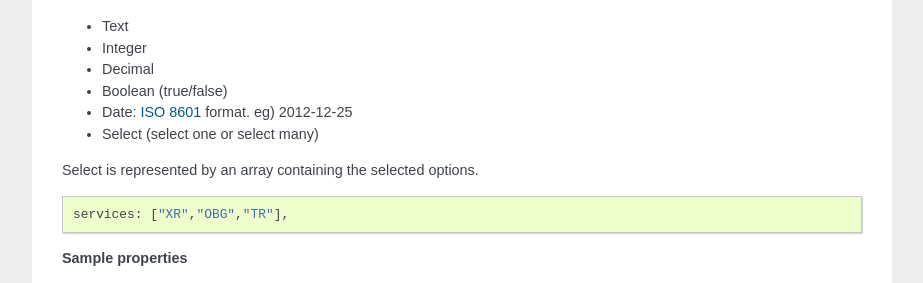
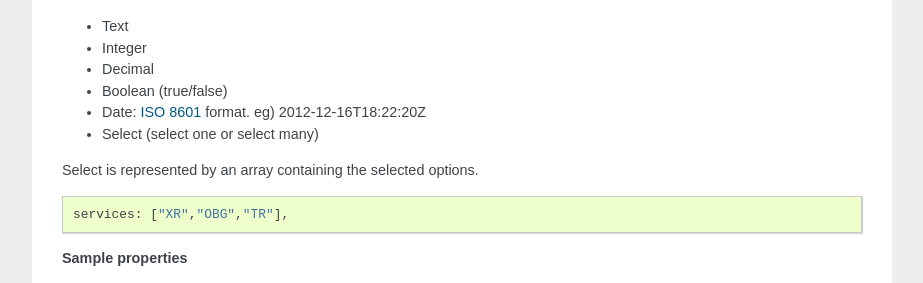
Before and after one commit to facilityregistry/fred-api, a Sphinx documentation site: the page built from docs/api_specifications.rst, in a window 1280 px wide and 900 px high, scrolled down 1872 px. Shown: the part 156-439 px from the top of the window, without its empty margins (198-1121 px from the left). Built offline with Sphinx 7.4.7, drawn with Linux system fonts in a browser that asks for light colours.

Commit message:
fixed date

```diff
--- a/docs/api_specifications.rst
+++ b/docs/api_specifications.rst
@@ -114,7 +114,7 @@ The property types that are supported are:
 - Integer
 - Decimal
 - Boolean (true/false)
-- Date: `ISO 8601 <http://en.wikipedia.org/wiki/ISO_8601>`_ format. eg) 2012-12-25
+- Date: `ISO 8601 <http://en.wikipedia.org/wiki/ISO_8601>`_ format. eg) 2012-12-16T18:22:20Z
 - Select (select one or select many)
 
 Select is represented by an array containing the selected options.
```
